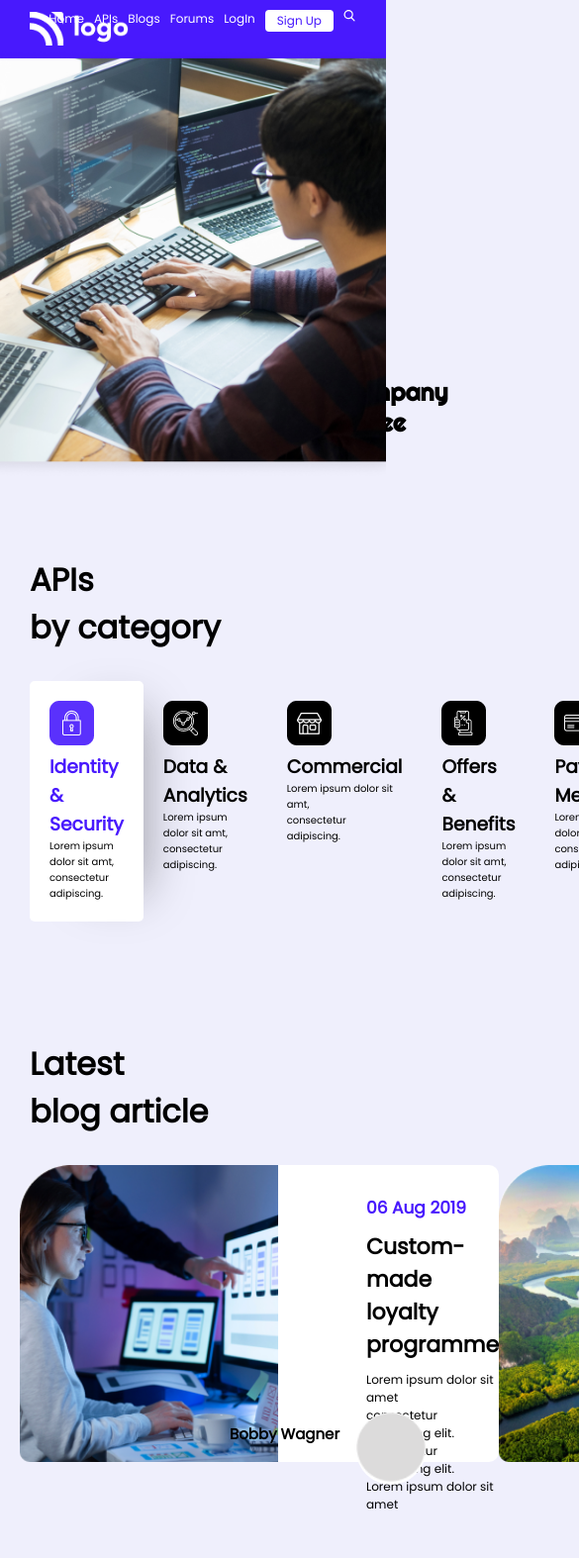
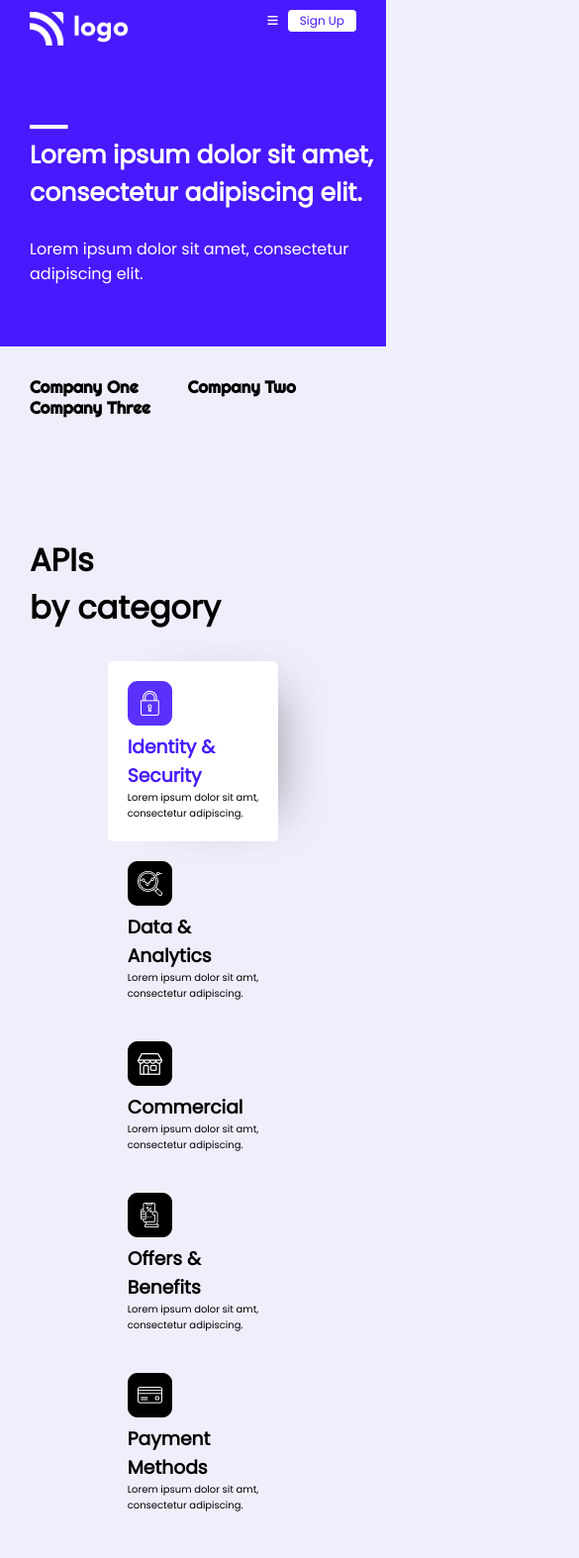
Before and after one commit to Ankit-Tanwar03/JS-Full-Stack-Development-Project-09, a website: page index.html in a window 390 px wide. Shown: the top 1574 px of the page at 99% size, 585 px wide, since content can reach past the window. Drawn offline with Linux system fonts and the light colour scheme.

Commit message:
Mobile-responsive

```diff
--- a/index.html
+++ b/index.html
@@ -6,6 +6,7 @@
     <meta name="viewport" content="width=device-width, initial-scale=1.0">
     <title>Developer Landing Page</title>
     <link rel="stylesheet" href="style.css">
+    <link rel="stylesheet" href="https://cdnjs.cloudflare.com/ajax/libs/font-awesome/6.1.1/css/all.min.css" integrity="sha512-KfkfwYDsLkIlwQp6LFnl8zNdLGxu9YAA1QvwINks4PhcElQSvqcyVLLD9aMhXd13uQjoXtEKNosOWaZqXgel0g==" crossorigin="anonymous" referrerpolicy="no-referrer" />
 </head>
 <body>
     <!-- Header Starts -->
@@ -18,6 +19,7 @@
             <a class="nav-item">Blogs</a>
             <a class="nav-item">Forums</a>
             <a class="nav-item">LogIn</a>
+            <i class="nav-item fa-solid fa-bars"></i>
             <a class="nav-item-active">Sign Up</a>
             <svg class="nav-item" width="13" height="12" viewBox="0 0 13 13" fill="none" xmlns="http://www.w3.org/2000/svg">
             <path fill-rule="evenodd" clip-rule="evenodd" d="M8.85903 8.24401L11.816 11.321L11.815 11.322C11.991 11.4877 12.0614 11.7369 11.9982 11.9703C11.9349 12.2036 11.7483 12.3831 11.5127 12.4372C11.2771 12.4914 11.0308 12.4113 10.872 12.229L7.89103 9.12901C7.04998 9.72236 6.04531 10.0397 5.01603 10.037C2.66419 10.0372 0.627975 8.40344 0.118589 6.10743C-0.390797 3.81142 0.763438 1.46979 2.89472 0.475412C5.02599 -0.518963 7.56198 0.100953 8.99418 1.96641C10.4264 3.83187 10.3702 6.44192 8.85903 8.24401ZM8.44412 3.59725C7.86941 2.21135 6.51636 1.3082 5.01603 1.30901C2.9693 1.31231 1.31123 2.97128 1.30903 5.01801C1.30903 6.51834 2.21291 7.8709 3.59912 8.44487C4.98532 9.01883 6.58078 8.70114 7.64139 7.63996C8.702 6.57878 9.01883 4.98314 8.44412 3.59725Z" fill="white"/>
--- a/style.css
+++ b/style.css
@@ -23,6 +23,7 @@ header{
 nav{
   display: flex;
   justify-content: flex-end;
+  align-items: center;
   position: relative;
   top: 10px;
   right: 30px;
@@ -32,6 +33,10 @@ nav{
   color: #ffffff;
   font-size: 12px;
   margin-left: 10px;
+}
+
+nav i{
+  visibility: hidden;
 }
 
 .nav-item-active{
@@ -134,17 +139,18 @@ nav{
 .blog-cards{
   display: flex;
   justify-content: space-between;
+  flex-wrap:wrap;
   margin: 0px 20px;
   margin-top: 30px;
 }
 
 .blog-card{
-  /* display: flex; */
   border-radius: 50px 10px 10px 10px;
   background-color: #ffffff;
   position: relative;
   height: 300px;
   width: 700px;
+  margin: 10px 10px;
 }
 
 .blog-image{
@@ -249,8 +255,9 @@ nav{
   bottom: 0;
   top: 0;
   right: 0;
+}
 
-}
+
 .faq-image img{
   width: 650px;
 
@@ -328,3 +335,170 @@ input::placeholder{
 .footer-logos{
   margin-right: 20px;
 }
+
+@media screen and (max-width:1700px) {
+  .blog-cards{
+    justify-content: center;
+  }
+}
+
+@media screen and (max-width:1150px){
+  .header-image{
+    width: 400px;
+  }
+}
+
+@media screen and (max-width:1050px){
+  .faq-image{
+    width: 50px;
+    right: 500px;
+  }
+}
+
+@media screen and (max-width:1000px){
+  .header-image{
+    display: none;
+  }
+
+  .faq-section{
+    justify-content: center;
+  }
+
+  .faq-image{
+    display: none;
+  }
+}
+
+@media screen and (max-width:800px) {
+
+  .header-text{
+    margin-top: 50px;
+    margin-left: 30px;
+  }
+
+  .header-text h2{
+    font-size: 25px;
+  }
+
+  .header-text p{
+    margin-top: 25px;
+  }
+
+  .companies{
+    flex-wrap: wrap;
+    margin-left: 30px;
+    margin-top: 30px;
+
+  }
+
+  .companies a{
+    font-family:"Righteous";
+    font-size: 17px;
+    text-decoration: none;
+    color: black;
+    font-weight: bolder;
+    margin-right: 50px;
+  }
+
+  .blog-card{
+    height: 230px;
+    width: 500px;
+    margin: 10px 10px;
+  }
+
+  .blog-image img{
+    width: 201px;
+  }
+
+  .blog-content{
+    margin-left: 250px;
+  }
+
+  .blog-content h3{
+    font-size: 15px;
+    font-weight: bolder;
+  }
+
+  .blog-content h6{
+    font-size: 13px;
+    color: #4819FD;
+  }
+
+  .blog-content small{
+    font-size: 10px;
+  }
+
+  .blog-author{
+    display: none;
+  }
+
+  .blog-bottom{
+  display: none;
+  }
+
+  .cards{
+    flex-wrap: wrap;
+    justify-content: center;
+  }
+
+  .download-section{
+    margin: 100px 30px;
+    display: flex;
+    flex-direction: column;
+    justify-content: space-between;
+    align-items: center;
+  }
+
+  .footer-section{
+    flex-direction: column;
+    justify-content: center;
+    align-items: center;
+    background-color:#4819FD;
+  }
+
+  .footer-left{
+    text-align: center;
+    margin-bottom: 30px;
+  }
+}
+
+@media screen and (max-width:500px){
+  .nav-item{
+    display: none;
+  }
+
+  nav i{
+    visibility:visible;
+  }
+
+  .blog-card{
+    height: 150px;
+    width: 400px;
+    margin: 10px 10px;
+  }
+
+  .blog-image img{
+    width: 131px;
+  }
+
+  .blog-content{
+    margin-left: 150px;
+    margin-top: 10px;
+  }
+
+  .blog-content h3{
+    margin-bottom: 5px;
+    font-size: 10px;
+  }
+
+  .blog-content h6{
+    margin-bottom: 5px;
+  }
+
+  input{
+    width: 350px;
+    border-radius: 20px;
+    border-style: none;
+    background-color: #CDD6FE;
+  }
+}
```
Also changed, not shown: Project9 ss.png.
